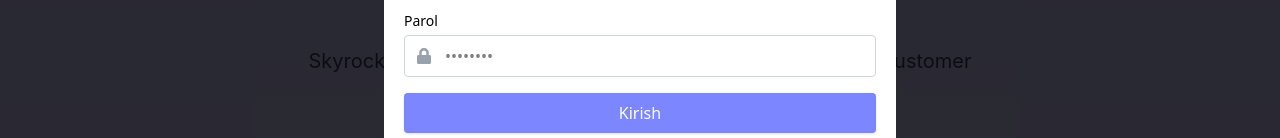
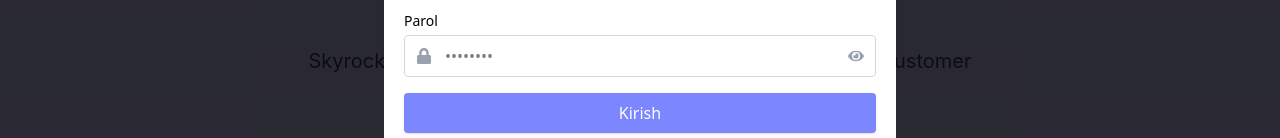
Before and after one commit to JamshidKhamroyev/Dev-Tasks-Hub, a React (Vite) app in the folder client/: page / in a window 1280 px wide. Both pictures are taken after a click on the button "Login". Shown: the part 379-517 px from the top of the page. Built offline with nearby package versions, Linux system fonts and the light colour scheme.

Commit message:
add password visibility toggle to register form

```diff
--- a/client/src/components/modals/LoginModal.jsx
+++ b/client/src/components/modals/LoginModal.jsx
@@ -1,6 +1,6 @@
-import { useState } from "react";
+import { useState, useEffect } from "react";
 import { useDispatch, useSelector } from "react-redux";
-import { FaEnvelope, FaLock, FaSpinner } from "react-icons/fa";
+import { FaEnvelope, FaLock, FaSpinner, FaEye, FaEyeSlash } from "react-icons/fa";
 import { onOpenRegister, oncloseLogin } from "../../reducers/modalReducer";
 import Modal from "./Modal";
 import { api } from "../../api";
@@ -12,7 +12,17 @@ const LoginModal = () => {
 
   const [email, setEmail] = useState("");
   const [password, setPassword] = useState("");
+  const [isPassword, setIsPassword] = useState(true)
   const [loading, setLoading] = useState(false);
+
+  useEffect(() => {
+    if (!isOpenLogin) {
+      setEmail('');
+      setPassword('');
+      setIsPassword(true);
+      setLoading(false);
+    }
+  }, [isOpenLogin]);
 
   if (!isOpenLogin) return null;
 
@@ -28,6 +38,8 @@ const LoginModal = () => {
 
     try {
       const res = await api.post("/api/auth/login", { email, password });
+      console.log(res);
+
       toast.success("Muvaffaqiyatli kirildi");
       dispatch(oncloseLogin())
       setEmail("")
@@ -66,22 +78,28 @@ const LoginModal = () => {
           <div className="relative">
             <FaLock className="absolute top-1/2 left-3 -translate-y-1/2 text-gray-400" />
             <input
-              type="password"
+              type={isPassword ? 'password' : 'text'}
               id="password"
               className="w-full pl-10 pr-3 py-2 border border-gray-300 rounded focus:outline-none focus:ring-2 focus:ring-indigo-400 focus:border-indigo-400"
               placeholder="••••••••"
               value={password}
               onChange={(e) => setPassword(e.target.value)}
             />
+            <button
+              type="button"
+              className="size-4 absolute top-1/2 right-3 -translate-y-1/2 text-gray-400 cursor-pointer outline-none"
+              onClick={() => setIsPassword(!isPassword)}
+            >
+              {isPassword ? <FaEye /> : <FaEyeSlash />}
+            </button>
           </div>
         </div>
 
         <button
           type="submit"
           disabled={loading}
-          className={`w-full flex justify-center items-center gap-2 bg-indigo-400 hover:bg-indigo-500 text-white py-2 rounded shadow ${
-            loading ? "opacity-50 cursor-not-allowed" : ""
-          }`}
+          className={`w-full flex justify-center items-center gap-2 bg-indigo-400 hover:bg-indigo-500 text-white py-2 rounded shadow ${loading ? "opacity-50 cursor-not-allowed" : ""
+            }`}
         >
           {loading && (
             <FaSpinner className="animate-spin h-4 w-4" />
--- a/client/src/components/modals/RegisterModal.jsx
+++ b/client/src/components/modals/RegisterModal.jsx
@@ -1,6 +1,6 @@
-import { useState } from "react";
+import { useState, useEffect } from "react";
 import { useDispatch, useSelector } from "react-redux";
-import { FaEnvelope, FaLock, FaUser, FaSpinner } from "react-icons/fa";
+import { FaEnvelope, FaLock, FaUser, FaSpinner, FaEye, FaEyeSlash } from "react-icons/fa";
 import { onOpenLogin, oncloseRegister } from "../../reducers/modalReducer";
 import Modal from "./Modal";
 import { api } from "../../api";
@@ -13,7 +13,18 @@ const RegisterModal = () => {
   const [fullName, setFullName] = useState("");
   const [email, setEmail] = useState("");
   const [password, setPassword] = useState("");
+  const [isPassword, setIsPassword] = useState(true)
   const [loading, setLoading] = useState(false);
+
+
+  useEffect(() => {
+    if (!isOpenRegister) {
+      setEmail('');
+      setPassword('');
+      setIsPassword(true);
+      setLoading(false);
+    }
+  }, [isOpenRegister]);
 
   if (!isOpenRegister) return null;
 
@@ -91,22 +102,28 @@ const RegisterModal = () => {
           <div className="relative">
             <FaLock className="absolute top-1/2 left-3 -translate-y-1/2 text-gray-400" />
             <input
-              type="password"
+              type={isPassword ? 'password' : 'text'}
               id="password"
               className="w-full pl-10 pr-3 py-2 border border-gray-300 rounded focus:outline-none focus:ring-2 focus:ring-indigo-400 focus:border-indigo-400"
               placeholder="••••••••"
               value={password}
               onChange={(e) => setPassword(e.target.value)}
             />
+            <button
+              type="button"
+              className="size-4 absolute top-1/2 right-3 -translate-y-1/2 text-gray-400 cursor-pointer outline-none"
+              onClick={() => setIsPassword(!isPassword)}
+            >
+              {isPassword ? <FaEye /> : <FaEyeSlash />}
+            </button>
           </div>
         </div>
 
         <button
           type="submit"
           disabled={loading}
-          className={`w-full flex justify-center items-center gap-2 bg-indigo-400 hover:bg-indigo-500 text-white py-2 rounded shadow ${
-            loading ? "opacity-50 cursor-not-allowed" : ""
-          }`}
+          className={`w-full flex justify-center items-center gap-2 bg-indigo-400 hover:bg-indigo-500 text-white py-2 rounded shadow ${loading ? "opacity-50 cursor-not-allowed" : ""
+            }`}
         >
           {loading && (
             <FaSpinner className="animate-spin h-4 w-4" />
```
